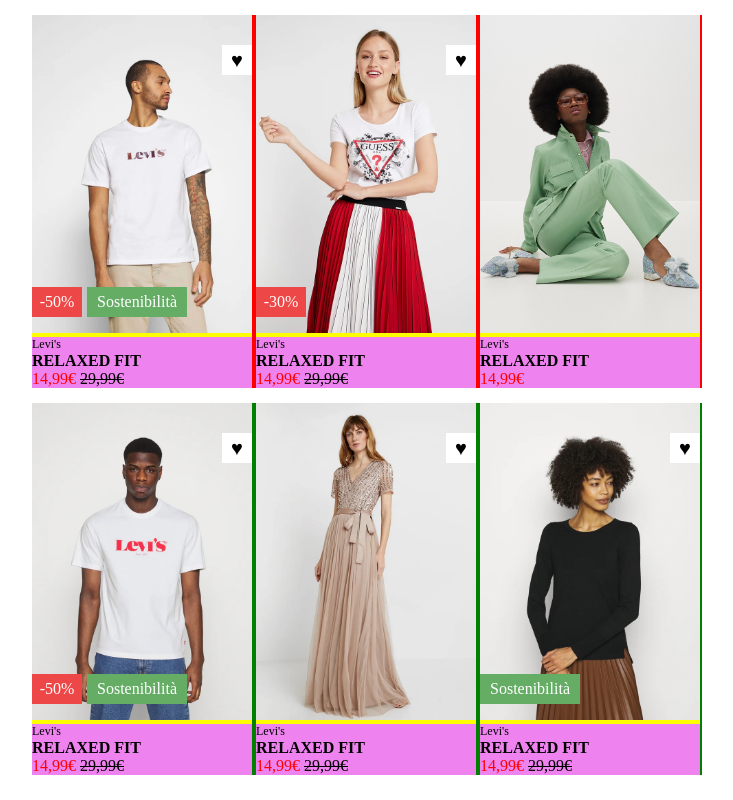
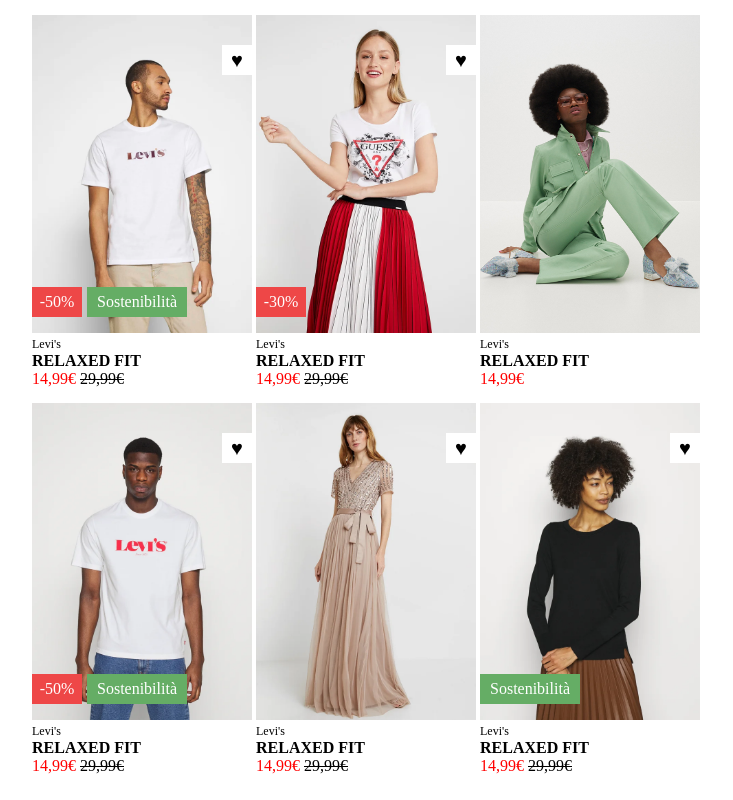
Before and after one commit to amedeo-pasanisi/htmlcss-shop, a plain HTML site: page index.html in a window 1280 px wide. Shown: the whole page, without its empty margins (273-1006 px from the left). Drawn offline with Linux system fonts and the light colour scheme.

Commit message:
eliminazione colori di sfondo e fine layout

```diff
--- a/css/style.css
+++ b/css/style.css
@@ -9,14 +9,6 @@
     width: 670px;
     margin: 15px auto;
 }
-
-.riga.sopra{
-    background-color: red;
-}
-
-.riga.sotto{
-    background-color: green;
-}
 /* fine spazio righe */
 
 .prodotto,.immagine,.testo{
@@ -26,7 +18,6 @@
 /* spazio prodotto */
 .prodotto{
     display: inline-block;
-    background-color: blue;
 }
 /* fine spazio prodotto */
 
@@ -36,7 +27,6 @@
 
 /* spazio immagine*/
 .immagine{
-    background-color: yellow;
     position: relative;
 }
 
@@ -46,10 +36,6 @@
 /* fine spazio immagine*/
 
 /* spazio testo*/
-.testo{
-    background-color: violet;
-}
-
 .marca{
     font-size: 12px;
 }
--- a/index.html
+++ b/index.html
@@ -9,7 +9,7 @@
     <link rel="stylesheet" href="css/style.css">
 </head>
 <body>
-    <div class="riga sopra">
+    <div class="riga">
         <!-- riga 1 in cui inserire prodotto 1, 2 e 3 -->
         <div class="prodotto">
             <div class="immagine">
@@ -50,7 +50,7 @@
         </div>
     </div>
 
-    <div class="riga sotto">
+    <div class="riga">
         <!-- riga 1 in cui inserire prodotto 4, 5 e 6 -->
         <div class="prodotto">
             <div class="immagine">
```
